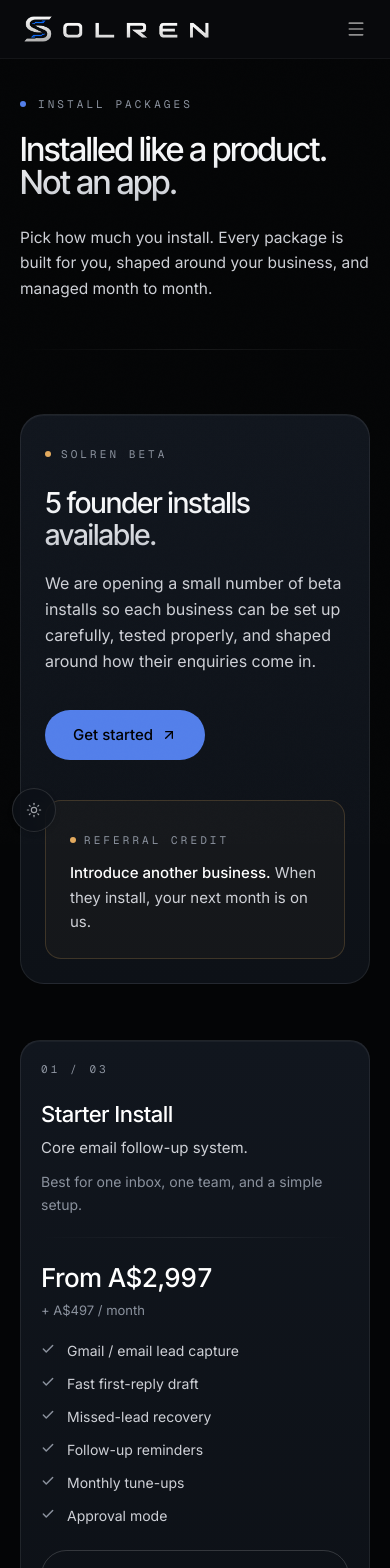
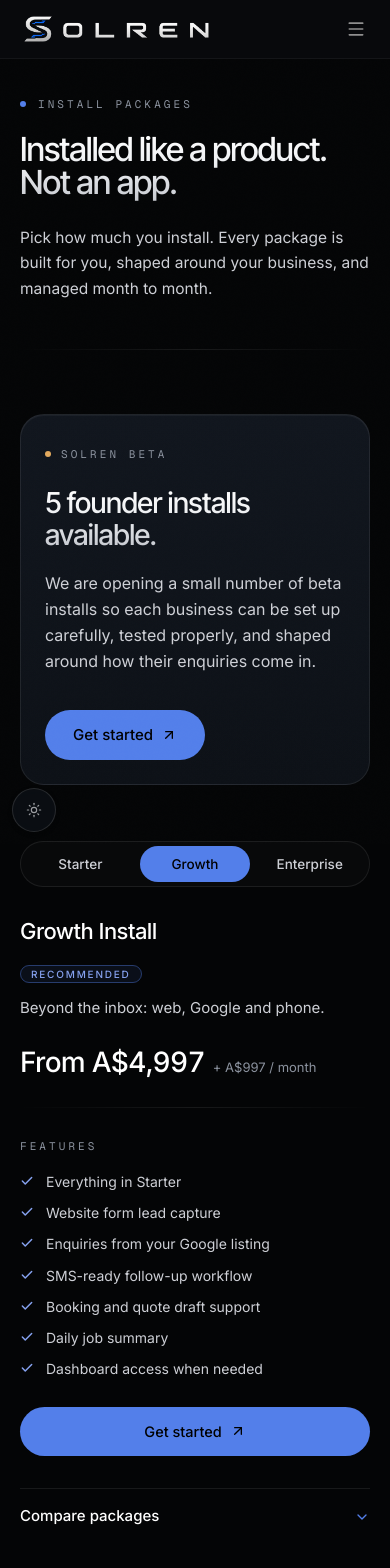
Before and after one commit to SolrenAI/solren-website, a Next.js app: page /pricing in a window 390 px wide. Shown: the top 1568 px of the page. Built offline with nearby package versions, Linux system fonts and the light colour scheme.

Commit message:
Update website

```diff
--- a/app/pricing/page.tsx
+++ b/app/pricing/page.tsx
@@ -10,6 +10,7 @@
 
 import { PageHeader } from "@/components/public-site/page-header"
 import { Packages } from "@/components/public-site/packages"
+import { PricingMobile } from "@/components/public-site/pricing-mobile"
 import { Reveal } from "@/components/public-site/reveal"
 
 export const metadata: Metadata = {
@@ -79,8 +80,9 @@
                   </Link>
                 </div>
 
-                {/* referral credit — restrained warm-amber sub-panel, not a coupon */}
-                <div className="rounded-2xl border border-[#E2A95E]/20 bg-[#E2A95E]/[0.04] p-6 sm:p-7">
+                {/* referral credit — restrained warm-amber sub-panel, not a coupon.
+                    Hidden on mobile to keep the redesigned pricing flow lean. */}
+                <div className="hidden rounded-2xl border border-[#E2A95E]/20 bg-[#E2A95E]/[0.04] p-6 sm:p-7 lg:block">
                   <span className="ps-label inline-flex items-center gap-2 text-[#E0AE70]">
                     <span aria-hidden="true" className="h-1.5 w-1.5 rounded-full bg-[#E2A95E]" />
                     Referral credit
@@ -98,10 +100,17 @@
         </div>
       </section>
 
-      {/* Pricing — grouped tightly under the Beta callout */}
+      {/* Pricing — grouped tightly under the Beta callout. Mobile/tablet show one
+          package at a time via tabs + a collapsed compare accordion; desktop keeps
+          the three-up grid. */}
       <section className="pt-14 pb-20 sm:pb-24">
         <div className="mx-auto max-w-[1240px] px-5 sm:px-6">
-          <Packages detailed />
+          <div className="lg:hidden">
+            <PricingMobile />
+          </div>
+          <div className="hidden lg:block">
+            <Packages detailed />
+          </div>
         </div>
       </section>
 
--- a/components/public-site/book-demo.tsx
+++ b/components/public-site/book-demo.tsx
@@ -318,13 +318,18 @@
             Solren is installed and managed for you. Tell us where leads are slipping,
             and we&apos;ll map the right install.
           </p>
-          <div className="mt-6 rounded-[20px] border border-[var(--hair)] bg-white/[0.015] p-5 sm:p-6">
-            <span className="text-[13px] font-medium text-[var(--silver)]">After you submit</span>
-            <NextStepsList />
+          {/* Desktop: reassurance sits in the left column beside the form. On mobile
+              it is hidden here and re-rendered below the form (lg:hidden block after
+              the form) so the form is reachable without scrolling past it. */}
+          <div className="mt-6 hidden lg:block">
+            <div className="rounded-[20px] border border-[var(--hair)] bg-white/[0.015] p-5 sm:p-6">
+              <span className="text-[13px] font-medium text-[var(--silver)]">After you submit</span>
+              <NextStepsList />
+            </div>
+            <p className="mt-6 text-[13.5px] leading-relaxed text-[var(--muted)]">
+              You speak to the people who build and run your install.
+            </p>
           </div>
-          <p className="mt-6 text-[13.5px] leading-relaxed text-[var(--muted)]">
-            You speak to the people who build and run your install.
-          </p>
         </div>
 
         {/* ---------------------------------------------------------- */}
@@ -505,6 +510,16 @@
             </div>
           </form>
         )}
+
+        {/* Mobile only: reassurance moves below the form so the form is reachable
+            without scrolling past it. Hidden from lg up, where it sits in the left
+            column instead. */}
+        {!submitted && (
+          <div className="border-t border-[var(--hair)] pt-7 lg:hidden">
+            <span className="text-[13px] font-medium text-[var(--silver)]">After you submit</span>
+            <NextStepsList />
+          </div>
+        )}
       </div>
     </section>
   )
--- a/components/public-site/nav.tsx
+++ b/components/public-site/nav.tsx
@@ -244,7 +244,7 @@
                         href={c.href}
                         onClick={() => setOpen(false)}
                         className={`flex min-h-11 items-center gap-1.5 py-2 text-[14px] ${
-                          c.all ? "text-white" : "text-[#6f6f6f]"
+                          c.all ? "text-white" : "text-[var(--silver)] hover:text-[#86A2F0]"
                         }`}
                       >
                         {c.label}
--- a/components/public-site/packages.tsx
+++ b/components/public-site/packages.tsx
@@ -2,7 +2,7 @@
 import { ArrowUpRight, Check } from "lucide-react"
 import { Reveal } from "./reveal"
 
-type Pkg = {
+export type Pkg = {
   index: string
   name: string
   tagline: string
@@ -14,7 +14,7 @@
   featured?: boolean
 }
 
-const packages: Pkg[] = [
+export const packages: Pkg[] = [
   {
     index: "01 / 03",
     name: "Starter Install",
--- /dev/null
+++ b/components/public-site/pricing-mobile.tsx
@@ -0,0 +1,164 @@
+"use client"
+
+import { useState } from "react"
+import Link from "next/link"
+import { ArrowUpRight, Check, ChevronDown } from "lucide-react"
+
+import { packages } from "./packages"
+
+/* Mobile-first pricing: one package at a time via tabs (Growth selected by
+   default), thin dividers, small Recommended pill, and a collapsed "Compare
+   packages" accordion. Replaces the stacked desktop cards below lg so the page
+   feels like picking a model, not configuring software. Desktop keeps the grid. */
+
+const short = (name: string) => name.replace(/\s*Install$/, "")
+
+function RecommendedPill() {
+  return (
+    <span className="rounded-full border border-[#537FEA]/40 bg-[#537FEA]/[0.08] px-2.5 py-0.5 text-[10px] font-medium uppercase tracking-[0.18em] text-[#86A2F0]">
+      Recommended
+    </span>
+  )
+}
+
+export function PricingMobile() {
+  const defaultIndex = Math.max(
+    packages.findIndex((p) => p.featured),
+    0,
+  )
+  const [active, setActive] = useState(defaultIndex)
+  const [compareOpen, setCompareOpen] = useState(false)
+  const pkg = packages[active]
+
+  return (
+    <div className="mx-auto max-w-[440px]">
+      {/* tabs */}
+      <div
+        role="tablist"
+        aria-label="Packages"
+        className="grid grid-cols-3 gap-1 rounded-full border border-[var(--hair)] bg-white/[0.02] p-1"
+      >
+        {packages.map((p, i) => {
+          const selected = i === active
+          return (
+            <button
+              key={p.name}
+              type="button"
+              role="tab"
+              aria-selected={selected}
+              onClick={() => setActive(i)}
+              className={`rounded-full px-3 py-2 text-[13.5px] font-medium transition-colors ${
+                selected
+                  ? "bg-[#537FEA] text-black"
+                  : "text-[var(--silver)] hover:text-white"
+              }`}
+            >
+              {short(p.name)}
+            </button>
+          )
+        })}
+      </div>
+
+      {/* active package */}
+      <div className="mt-7">
+        <h3 className="text-[22px] font-medium tracking-tight text-white">{pkg.name}</h3>
+        {pkg.featured && (
+          <div className="mt-3">
+            <RecommendedPill />
+          </div>
+        )}
+        <p className="mt-3 text-[15px] leading-relaxed text-[var(--silver)]">{pkg.tagline}</p>
+
+        <div className="mt-5 flex items-baseline gap-2">
+          <span className="text-[28px] font-medium tracking-tight text-white tabular-nums">
+            {pkg.price}
+          </span>
+          <span className="text-[13px] text-[var(--muted)]">{pkg.cadence}</span>
+        </div>
+
+        <div className="ps-rule my-6" />
+
+        <span className="ps-label">Features</span>
+        <ul className="mt-4 space-y-3">
+          {pkg.receive.map((item) => (
+            <li
+              key={item}
+              className="flex items-start gap-3 text-[14px] leading-snug text-[var(--silver)]"
+            >
+              <Check className="mt-0.5 h-3.5 w-3.5 shrink-0 text-[#86A2F0]" strokeWidth={2.5} />
+              <span>{item}</span>
+            </li>
+          ))}
+        </ul>
+
+        <Link
+          href="/contact"
+          className="group mt-7 inline-flex w-full items-center justify-center gap-2 rounded-full bg-[#537FEA] px-5 py-3.5 text-[14.5px] font-medium text-black transition-colors hover:bg-[#6A8FEE]"
+        >
+          {pkg.cta}
+          <ArrowUpRight className="h-4 w-4 transition-transform group-hover:translate-x-0.5 group-hover:-translate-y-0.5" />
+        </Link>
+      </div>
+
+      {/* compare packages — collapsed by default */}
+      <div className="mt-8 border-t border-[var(--hair)]">
+        <button
+          type="button"
+          onClick={() => setCompareOpen((v) => !v)}
+          aria-expanded={compareOpen}
+          aria-controls="compare-packages"
+          className="flex w-full items-center justify-between py-4 text-left"
+        >
+          <span className="text-[15px] font-medium text-white">Compare packages</span>
+          <ChevronDown
+            className={`h-4 w-4 shrink-0 text-[#537FEA] transition-transform duration-300 ${
+              compareOpen ? "rotate-180" : ""
+            }`}
+          />
+        </button>
+        <div
+          id="compare-packages"
+          aria-hidden={!compareOpen}
+          className={`grid transition-all duration-300 ease-out ${
+            compareOpen ? "grid-rows-[1fr] opacity-100" : "grid-rows-[0fr] opacity-0"
+          }`}
+        >
+          <div className="overflow-hidden">
+            <div className="space-y-6 pb-4">
+              {packages.map((p) => (
+                <div
+                  key={p.name}
+                  className="border-t border-[var(--hair)] pt-4 first:border-t-0 first:pt-0"
+                >
+                  <div className="flex items-center gap-2.5">
+                    <h4 className="text-[15px] font-medium text-white">{short(p.name)}</h4>
+                    {p.featured && <RecommendedPill />}
+                  </div>
+                  <ul className="mt-3 space-y-2">
+                    {p.receive.map((item) => (
+                      <li
+                        key={item}
+                        className="flex items-start gap-2.5 text-[13.5px] leading-snug text-[var(--silver)]"
+                      >
+                        <Check
+                          className="mt-0.5 h-3 w-3 shrink-0 text-[var(--muted)]"
+                          strokeWidth={2.5}
+                        />
+                        <span>{item}</span>
+                      </li>
+                    ))}
+                  </ul>
+                </div>
+              ))}
+            </div>
+          </div>
+        </div>
+      </div>
+
+      <p className="mt-7 text-[12.5px] leading-relaxed text-[var(--muted)]">
+        Prices are in AUD and exclude GST. SMS, Meta lead routing, and custom
+        integrations depend on your current tools and approval.
+      </p>
+    </div>
+  )
+}
--- a/components/public-site/security-accordion.tsx
+++ b/components/public-site/security-accordion.tsx
@@ -34,7 +34,7 @@
                 {r.title}
               </span>
               <Plus
-                className={`h-4 w-4 shrink-0 text-[var(--faint)] transition-transform duration-300 group-hover:text-white ${
+                className={`h-4 w-4 shrink-0 text-[#537FEA] transition-transform duration-300 group-hover:text-[#537FEA] md:text-[var(--faint)] md:group-hover:text-white ${
                   isOpen ? "rotate-45" : ""
                 }`}
                 strokeWidth={1.5}
```
Also changed, not shown: app/help/[slug]/page.tsx (+7 -5 lines).
